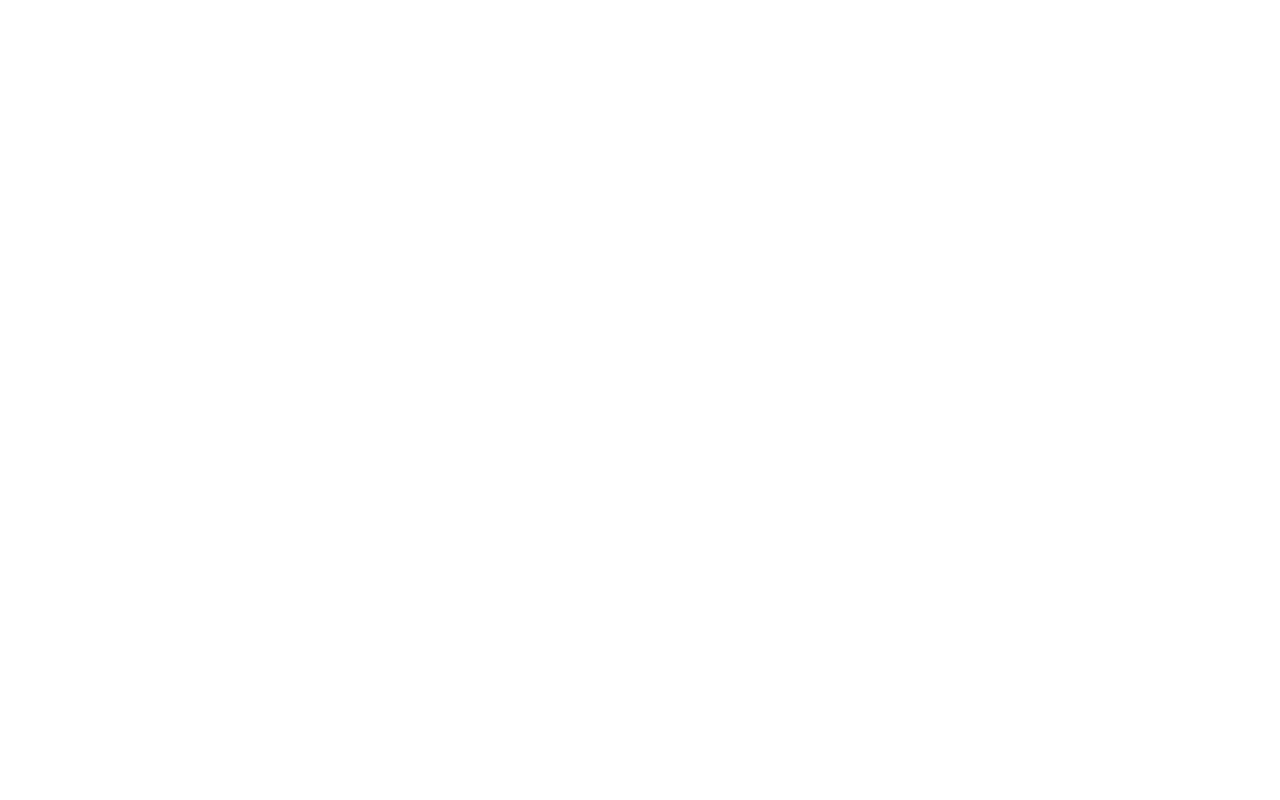
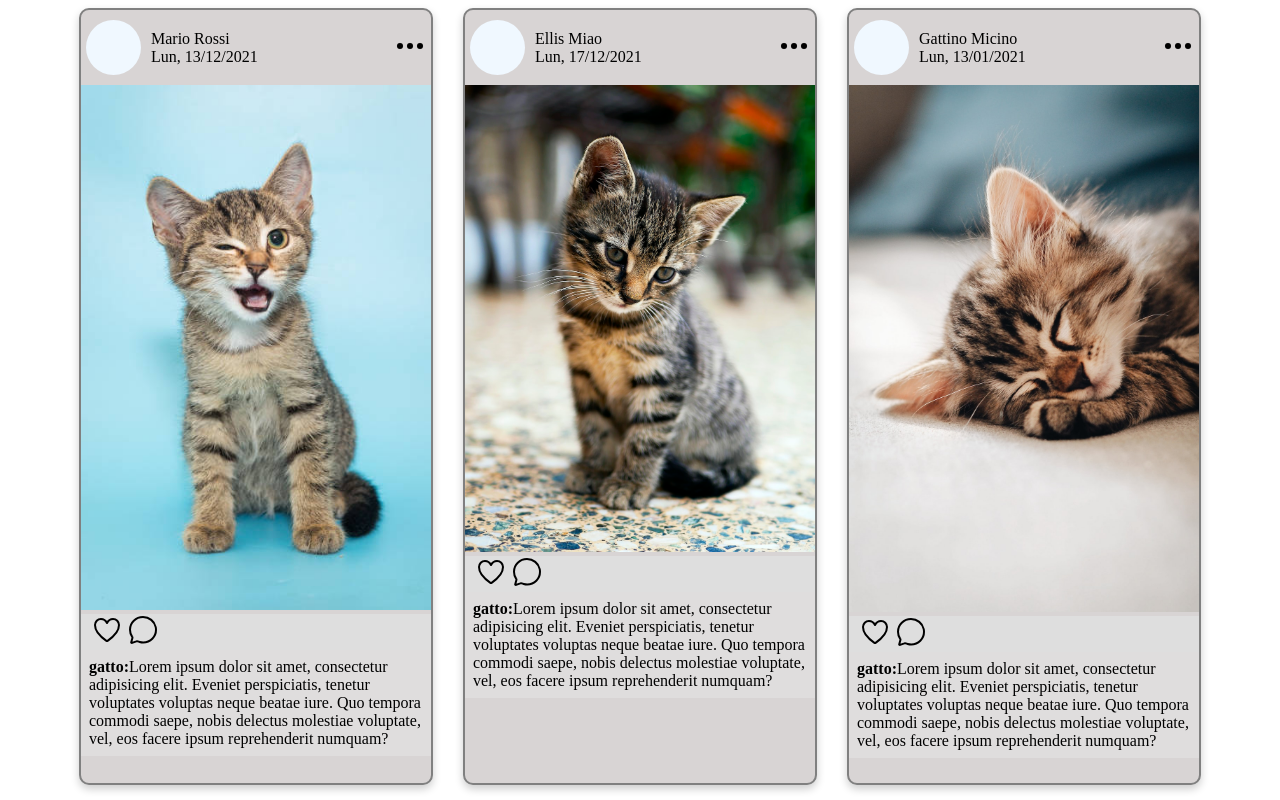
Before and after one commit to MHasanBerk/Develhope-CSS-Exercises, a plain HTML site: page 08-Media-Queries/index.html in a window 1280 px wide. Drawn offline with nearby package versions, Linux system fonts and the light colour scheme.

Commit message:
last exercise done

```diff
--- a/08-Media-Queries/index.html
+++ b/08-Media-Queries/index.html
@@ -1,12 +1,105 @@
 <!DOCTYPE html>
 <html lang="en">
-<head>
-    <meta charset="UTF-8">
-    <meta http-equiv="X-UA-Compatible" content="IE=edge">
-    <meta name="viewport" content="width=device-width, initial-scale=1.0">
+  <head>
+    <meta charset="UTF-8" />
+    <meta http-equiv="X-UA-Compatible" content="IE=edge" />
+    <meta name="viewport" content="width=device-width, initial-scale=1.0" />
     <title>Document</title>
-</head>
-<body>
+    <link rel="stylesheet" href="style.css" />
+  </head>
+  <body>
+    <div class="container">
+      <section class="card">
+        <div class="top-content">
+          <div class="avatar-container box"></div>
+          <div class="name box">
+            Mario Rossi <br />
+            Lun, 13/12/2021
+          </div>
+          <div class="dot-icon box">
+            <ion-icon name="ellipsis-horizontal" size="large"></ion-icon>
+          </div>
+        </div>
+        <div class="photo">
+          <img src="assets/cat1.jpg" alt="cat-picture" width="350px" />
+        </div>
+        <div class="icons">
+          <ion-icon name="heart-outline" size="large"></ion-icon>
+          <ion-icon name="chatbubble-outline" size="large"></ion-icon>
+        </div>
+        <div class="content">
+          <div class="text">
+            <strong>gatto:</strong>Lorem ipsum dolor sit amet, consectetur
+            adipisicing elit. Eveniet perspiciatis, tenetur voluptates voluptas
+            neque beatae iure. Quo tempora commodi saepe, nobis delectus
+            molestiae voluptate, vel, eos facere ipsum reprehenderit numquam?
+          </div>
+        </div>
+      </section>
 
-</body>
+      <section class="card">
+        <div class="top-content">
+          <div class="avatar-container box"></div>
+          <div class="name box">
+            Ellis Miao <br />
+            Lun, 17/12/2021
+          </div>
+          <div class="dot-icon box">
+            <ion-icon name="ellipsis-horizontal" size="large"></ion-icon>
+          </div>
+        </div>
+        <div class="photo">
+          <img src="assets/cat2.jpg" alt="cat-picture" width="350px" />
+        </div>
+        <div class="icons">
+          <ion-icon name="heart-outline" size="large"></ion-icon>
+          <ion-icon name="chatbubble-outline" size="large"></ion-icon>
+        </div>
+        <div class="content">
+          <div class="text">
+            <strong>gatto:</strong>Lorem ipsum dolor sit amet, consectetur
+            adipisicing elit. Eveniet perspiciatis, tenetur voluptates voluptas
+            neque beatae iure. Quo tempora commodi saepe, nobis delectus
+            molestiae voluptate, vel, eos facere ipsum reprehenderit numquam?
+          </div>
+        </div>
+      </section>
+
+      <section class="card">
+        <div class="top-content">
+          <div class="avatar-container box"></div>
+          <div class="name box">
+            Gattino Micino<br />
+            Lun, 13/01/2021
+          </div>
+          <div class="dot-icon box">
+            <ion-icon name="ellipsis-horizontal" size="large"></ion-icon>
+          </div>
+        </div>
+        <div class="photo">
+          <img src="assets/cat3.jpg" alt="cat-picture" width="350px" />
+        </div>
+        <div class="icons">
+          <ion-icon name="heart-outline" size="large"></ion-icon>
+          <ion-icon name="chatbubble-outline" size="large"></ion-icon>
+        </div>
+        <div class="content">
+          <div class="text">
+            <strong>gatto:</strong>Lorem ipsum dolor sit amet, consectetur
+            adipisicing elit. Eveniet perspiciatis, tenetur voluptates voluptas
+            neque beatae iure. Quo tempora commodi saepe, nobis delectus
+            molestiae voluptate, vel, eos facere ipsum reprehenderit numquam?
+          </div>
+        </div>
+      </section>
+    </div>
+    <script
+      type="module"
+      src="https://unpkg.com/ionicons@5.5.2/dist/ionicons/ionicons.esm.js"
+    ></script>
+    <script
+      nomodule
+      src="https://unpkg.com/ionicons@5.5.2/dist/ionicons/ionicons.js"
+    ></script>
+  </body>
 </html>
--- a/08-Media-Queries/style.css
+++ b/08-Media-Queries/style.css
@@ -0,0 +1,59 @@
+.container {
+  display: flex;
+  flex-flow: row wrap;
+  gap: 30px;
+  justify-content: center;
+}
+
+.card {
+  background-color: #d8d4d4;
+  box-shadow: 0 4px 8px 0 rgba(0, 0, 0, 0.2);
+  transition: 0.3s;
+  width: 350px;
+  border: 2px solid grey;
+  border-radius: 10px;
+  display: flex;
+  flex-direction: column;
+  /* border-radius: 25px; */
+}
+
+.top-content {
+  width: 100%;
+  height: 75px;
+  padding: 0px;
+  display: flex;
+  flex-direction: row;
+}
+
+.box {
+  margin: 5px;
+}
+
+.avatar-container {
+  height: 55px;
+  width: 55px;
+  background-color: aliceblue;
+  border-radius: 100px;
+  align-self: center;
+}
+
+.name {
+  align-self: center;
+}
+
+.dot-icon {
+  align-self: center;
+  margin-left: auto;
+}
+
+.icons {
+  padding-top: 5pxpx;
+  padding-left: 10px;
+  background-color: #dedede;
+}
+
+.text {
+  padding: 8px;
+  background-color: #dfdddd;
+  margin-bottom: 25px;
+}
```
Also changed, not shown: 08-Media-Queries/assets/cat1.jpg (added), 08-Media-Queries/assets/cat2.jpg (added), 08-Media-Queries/assets/cat3.jpg (added).
